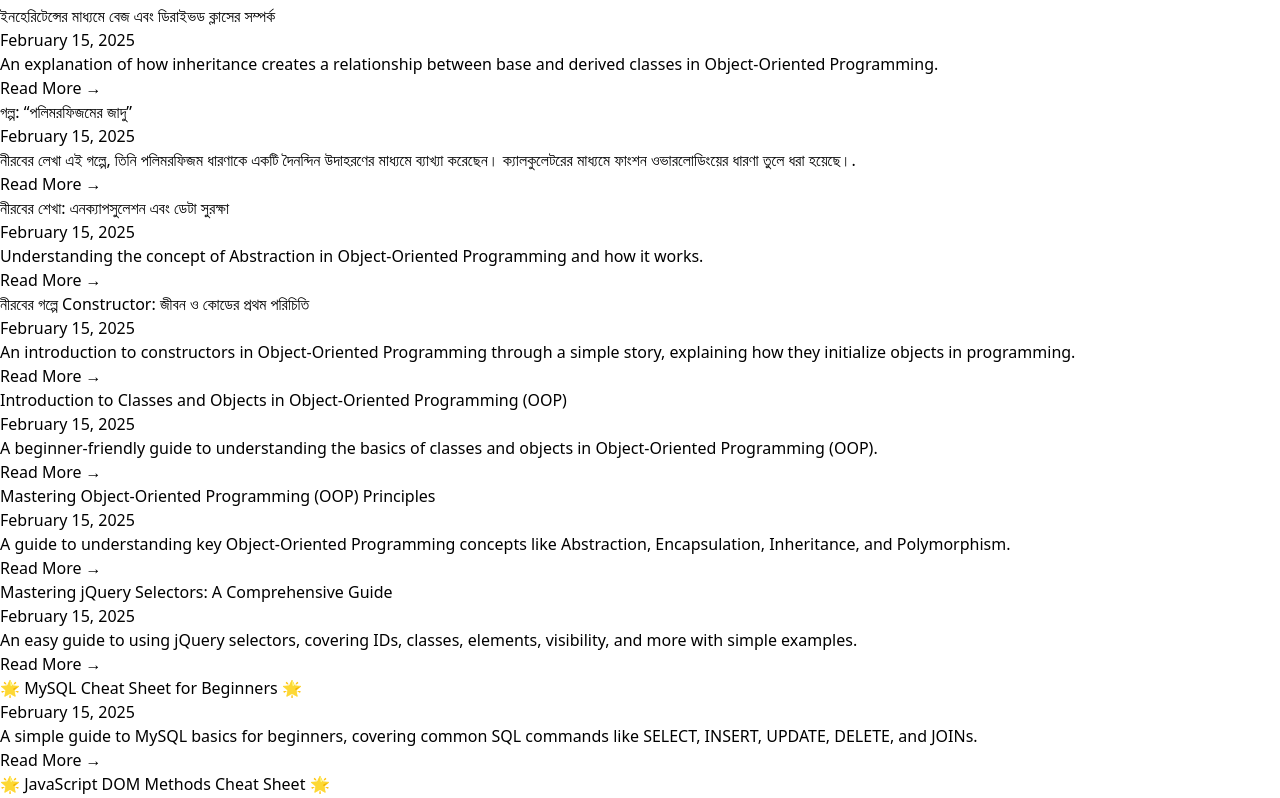
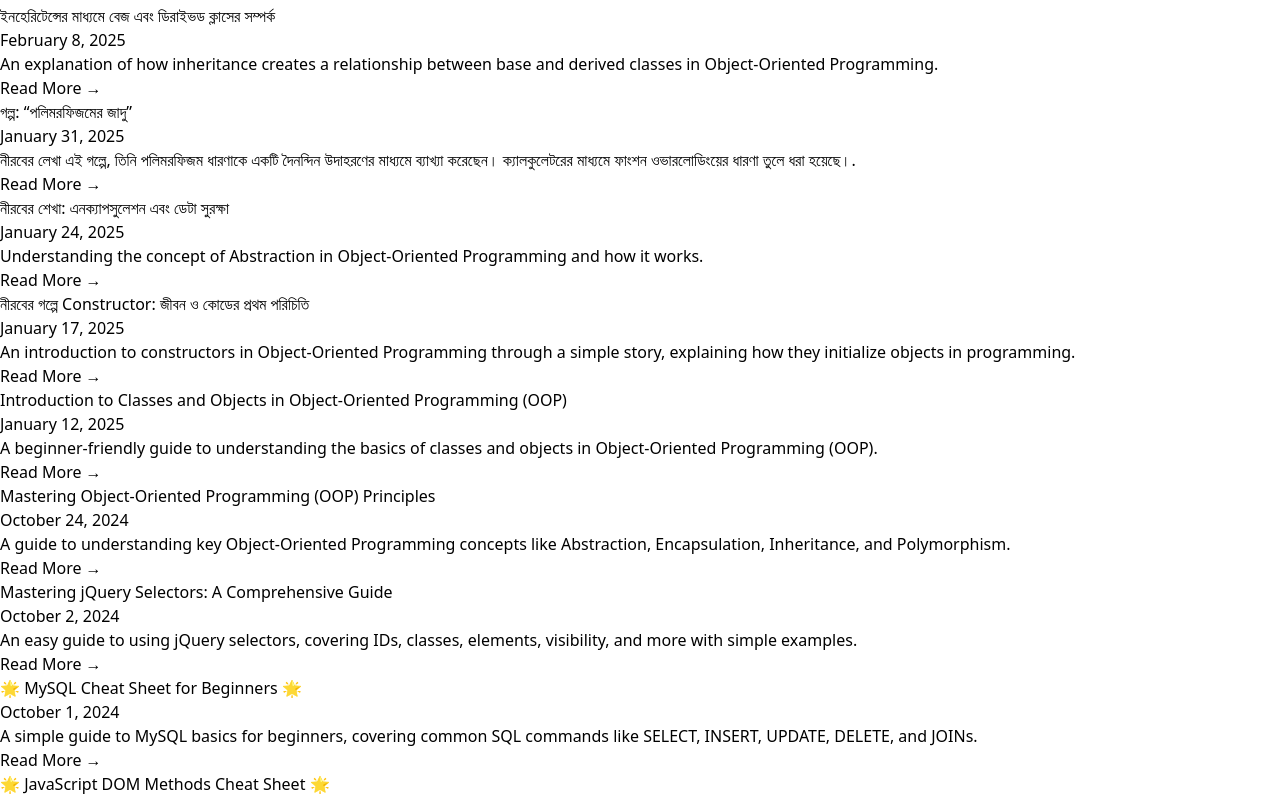
Before and after one commit to Nirob-Barman/MyPortfolio, a React (Vite) app: page /blogs in a window 1280 px wide. Shown: the part 1082-1880 px from the top of the page. Built offline with nearby package versions, Linux system fonts and the light colour scheme.

Commit message:
Blogs Date fixed and sorted

```diff
--- a/src/Pages/Blogs.jsx
+++ b/src/Pages/Blogs.jsx
@@ -7,7 +7,10 @@ const Blogs = () => {
             <div className="max-w-5xl mx-auto px-6">
                 <h2 className="text-4xl font-bold text-center my-12 text-gray-200">My Blogs</h2>
                 <div className="grid gap-8 sm:grid-cols-2 lg:grid-cols-3">
-                    {blogsData.map((blog, index) => (
+                    {/* {blogsData */}
+                    {[...blogsData]
+                        .sort((a, b) => new Date(b.date) - new Date(a.date))
+                        .map((blog, index) => (
                         <a key={index} href={blog.link} target="_blank" rel="noopener noreferrer" className="bg-gray-800 p-6 rounded-lg shadow-lg hover:bg-gray-700 transition duration-300">
                             <h3 className="text-2xl font-semibold mb-3">{blog.title}</h3>
                             <p className="text-gray-400 mb-2">{blog.date}</p>
--- a/src/data/blogsData.js
+++ b/src/data/blogsData.js
@@ -1,7 +1,7 @@
 const blogsData = [
     {
         title: "Simple Task Management System Using ASP.NET MVC (For Beginners)",
-        date: "May 10, 2025",
+        date: "May 4, 2025",
         description: "A beginner-friendly guide to building a simple task management system using ASP.NET MVC, including step-by-step instructions.",
         link: "https://medium.com/@nirob-barman/simple-task-management-system-using-asp-net-mvc-for-beginners-f23c23c205fb"
     },
@@ -61,56 +61,56 @@ const blogsData = [
     },
     {
         title: "ইনহেরিটেন্সের মাধ্যমে বেজ এবং ডিরাইভড ক্লাসের সম্পর্ক",
-        date: "February 15, 2025",
+        date: "February 8, 2025",
         description: "An explanation of how inheritance creates a relationship between base and derived classes in Object-Oriented Programming.",
         link: "https://nirob-barman.medium.com/%E0%A6%87%E0%A6%A8%E0%A6%B9%E0%A7%87%E0%A6%B0%E0%A6%BF%E0%A6%9F%E0%A7%87%E0%A6%A8%E0%A7%8D%E0%A6%B8%E0%A7%87%E0%A6%B0-%E0%A6%AE%E0%A6%BE%E0%A6%A7%E0%A7%8D%E0%A6%AF%E0%A6%AE%E0%A7%87-%E0%A6%AC%E0%A7%87%E0%A6%9C-%E0%A6%8F%E0%A6%AC%E0%A6%82-%E0%A6%A1%E0%A6%BF%E0%A6%B0%E0%A6%BE%E0%A6%87%E0%A6%AD%E0%A6%A1-%E0%A6%95%E0%A7%8D%E0%A6%B2%E0%A6%BE%E0%A6%B8%E0%A7%87%E0%A6%B0-%E0%A6%B8%E0%A6%AE%E0%A7%8D%E0%A6%AA%E0%A6%B0%E0%A7%8D%E0%A6%95-6173d5fc014d"
     },
     {
         title: "গল্প: “পলিমরফিজমের জাদু”",
-        date: "February 15, 2025",
+        date: "January 31, 2025",
         description: "নীরবের লেখা এই গল্পে, তিনি পলিমরফিজম ধারণাকে একটি দৈনন্দিন উদাহরণের মাধ্যমে ব্যাখ্যা করেছেন। ক্যালকুলেটরের মাধ্যমে ফাংশন ওভারলোডিংয়ের ধারণা তুলে ধরা হয়েছে।.",
         link: "https://nirob-barman.medium.com/গল্প-পলিমরফিজমের-জাদু-8a4329768be6"
         // link: "https://nirob-barman.medium.com/%E0%A6%97%E0%A6%B2%E0%A7%8D%E0%A6%AA-%E0%A6%AA%E0%A6%B2%E0%A6%BF%E0%A6%AE%E0%A6%B0%E0%A6%AB%E0%A6%BF%E0%A6%9C%E0%A6%AE%E0%A7%87%E0%A6%B0-%E0%A6%9C%E0%A6%BE%E0%A6%A6%E0%A7%81-8a4329768be6"
     },
     {
         title: "নীরবের শেখা: এনক্যাপসুলেশন এবং ডেটা সুরক্ষা",
-        date: "February 15, 2025",
+        date: "January 24, 2025",
         description: "Understanding the concept of Abstraction in Object-Oriented Programming and how it works.",
         link: "https://nirob-barman.medium.com/%E0%A6%A8%E0%A7%80%E0%A6%B0%E0%A6%AC%E0%A7%87%E0%A6%B0-%E0%A6%B6%E0%A7%87%E0%A6%96%E0%A6%BE-%E0%A6%8F%E0%A6%A8%E0%A6%95%E0%A7%8D%E0%A6%AF%E0%A6%BE%E0%A6%AA%E0%A6%B8%E0%A7%81%E0%A6%B2%E0%A7%87%E0%A6%B6%E0%A6%A8-%E0%A6%8F%E0%A6%AC%E0%A6%82-%E0%A6%A1%E0%A7%87%E0%A6%9F%E0%A6%BE-%E0%A6%B8%E0%A7%81%E0%A6%B0%E0%A6%95%E0%A7%8D%E0%A6%B7%E0%A6%BE-15770865b0cb"
     },
     {
         title: "নীরবের গল্পে Constructor: জীবন ও কোডের প্রথম পরিচিতি",
-        date: "February 15, 2025",
+        date: "January 17, 2025",
         description: "An introduction to constructors in Object-Oriented Programming through a simple story, explaining how they initialize objects in programming.",
         link: "https://nirob-barman.medium.com/%E0%A6%A8%E0%A7%80%E0%A6%B0%E0%A6%AC%E0%A7%87%E0%A6%B0-%E0%A6%97%E0%A6%B2%E0%A7%8D%E0%A6%AA%E0%A7%87-constructor-%E0%A6%9C%E0%A7%80%E0%A6%AC%E0%A6%A8-%E0%A6%93-%E0%A6%95%E0%A7%8B%E0%A6%A1%E0%A7%87%E0%A6%B0-%E0%A6%AA%E0%A7%8D%E0%A6%B0%E0%A6%A5%E0%A6%AE-%E0%A6%AA%E0%A6%B0%E0%A6%BF%E0%A6%9A%E0%A6%BF%E0%A6%A4%E0%A6%BF-945082dfff6b"
     },
     {
         title: "Introduction to Classes and Objects in Object-Oriented Programming (OOP)",
-        date: "February 15, 2025",
+        date: "January 12, 2025",
         description: "A beginner-friendly guide to understanding the basics of classes and objects in Object-Oriented Programming (OOP).",
         link: "https://nirob-barman.medium.com/introduction-to-classes-and-objects-in-object-oriented-programming-oop-b8cd582a85a9"
     },
     {
         title: "Mastering Object-Oriented Programming (OOP) Principles",
-        date: "February 15, 2025",
+        date: "October 24, 2024",
         description: "A guide to understanding key Object-Oriented Programming concepts like Abstraction, Encapsulation, Inheritance, and Polymorphism.",
         link: "https://nirob-barman.medium.com/mastering-object-oriented-programming-oop-principles-447a17258ff7"
     },
     {
         title: "Mastering jQuery Selectors: A Comprehensive Guide",
-        date: "February 15, 2025",
+        date: "October 2, 2024",
         description: "An easy guide to using jQuery selectors, covering IDs, classes, elements, visibility, and more with simple examples.",
         link: "https://nirob-barman.medium.com/mastering-jquery-selectors-a-comprehensive-guide-d5bd046c6b8c"
     },
     {
         title: "🌟 MySQL Cheat Sheet for Beginners 🌟",
-        date: "February 15, 2025",
+        date: "October 1, 2024",
         description: "A simple guide to MySQL basics for beginners, covering common SQL commands like SELECT, INSERT, UPDATE, DELETE, and JOINs.",
         link: "https://nirob-barman.medium.com/mysql-cheat-sheet-for-beginners-a5fe4ea61667"
     },
     {
         title: "🌟 JavaScript DOM Methods Cheat Sheet 🌟",
-        date: "February 15, 2025",
+        date: "September 29, 2024",
         description: "This article is a simple guide to common JavaScript DOM methods. It shows how to get elements, change content, update styles, and work with classes. Great for beginners learning how to use JavaScript with HTML.",
         link: "https://nirob-barman.medium.com/javascript-dom-methods-cheat-sheet-33f3076308c0"
     }
```
